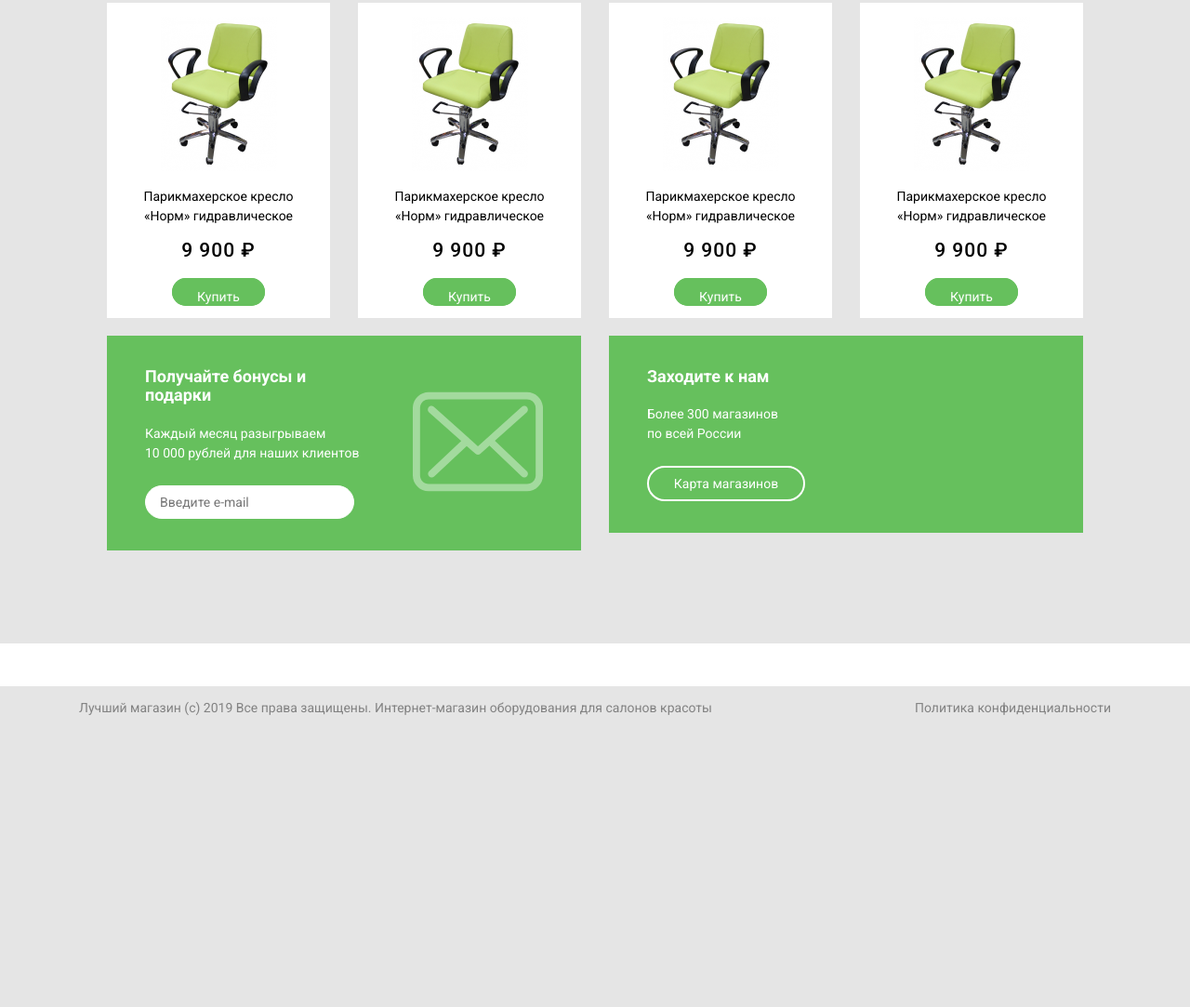
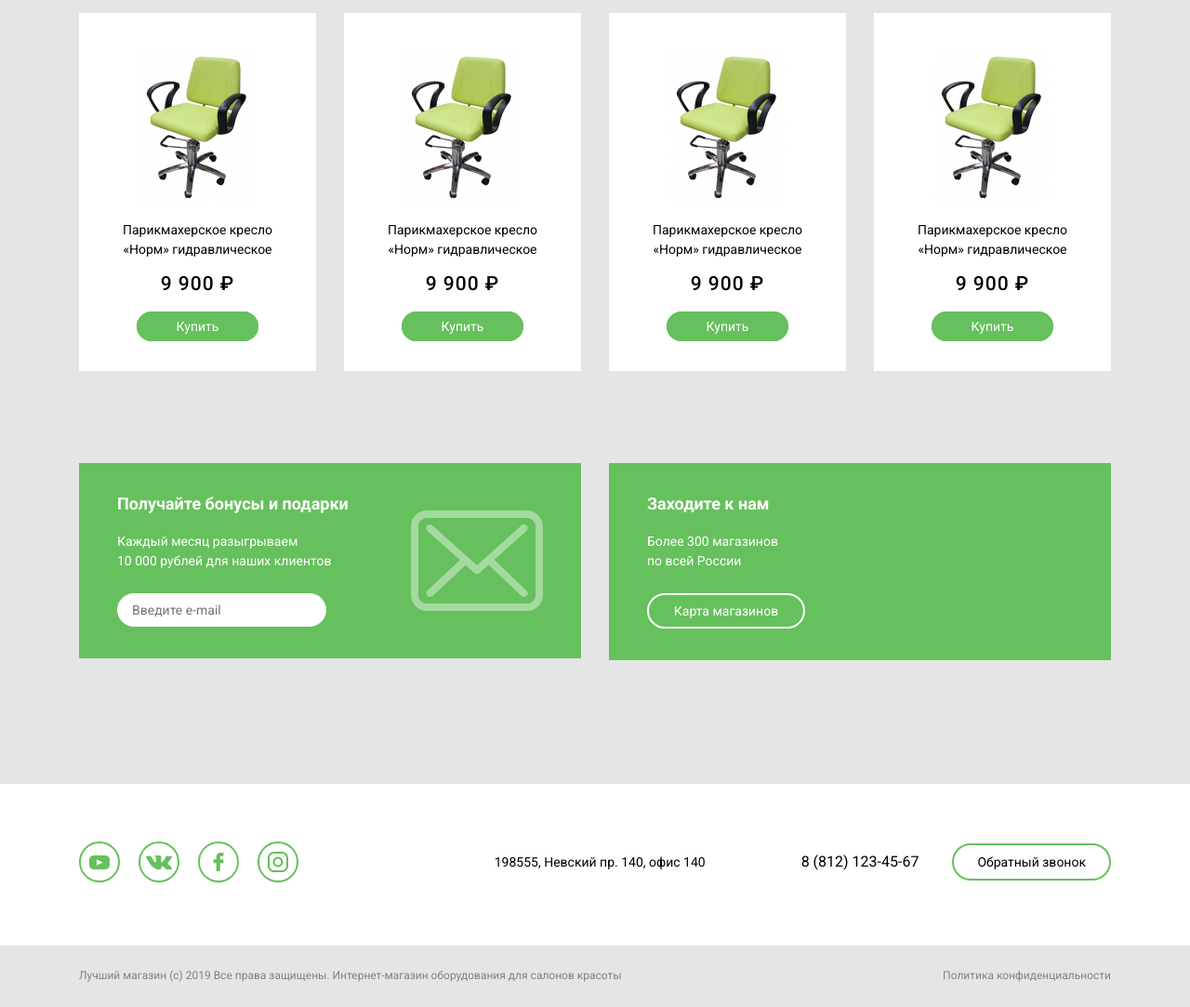
Before and after one commit to NadyaPod/beauty-project, a plain HTML site: page index.html in a window 1280 px wide. Shown: the part 1089-2172 px from the top of the page at 93% size. Before the commit the page ends 1873 px from the top, so only its background shows below. Drawn offline with nearby package versions, Linux system fonts and the light colour scheme.

Commit message:
footer styles added

```diff
--- a/css/style.css
+++ b/css/style.css
@@ -143,7 +143,7 @@ hr {
 
 .bg-white {
 	background-color: #fff;
-	padding: 23px 30px;
+	padding: 23px 30px 34px 30px;
 }
 
 .thumb {
@@ -193,6 +193,11 @@ hr {
 
 }
 
+.catalog {
+	padding-top: 100px;
+	padding-bottom: 133px;
+}
+
 .grid {
 	display: grid;
 	grid-template-columns: repeat(4, 1fr);
@@ -218,11 +223,13 @@ hr {
 .grid-item-left {
 	grid-column: 1 / 3;
 	grid-row: 3 / 4;
+	margin-top: 80px;
 }
 
 .grid-item-right {
 	grid-column: 3 / 5;
 	grid-row: 3 / 4;
+	margin-top: 80px;
 }
 
 .grid-item-catalog {
@@ -230,7 +237,7 @@ hr {
 }
 
 .grid-item-catalog .bg-white {
-	padding: 15px 30px;
+	padding: 40px 30px;
 }
 
 .grid-price {
@@ -238,7 +245,7 @@ hr {
 	font-weight: 500;
 	margin-top: 14px;
 	letter-spacing: 1px;
-	margin-bottom: 29px;
+	margin-bottom: 25px;
 }
 
 .bg-green p {
@@ -247,36 +254,106 @@ hr {
 }
 
 .grid-btn {
-	font-size: 14px;
-	color: #fff;
 	text-decoration: none;
-	border-radius: 20px;
+	border-radius: 30px;
 	border: 2px solid #66C05D;
 	background-color: #66C05D;;
-	padding: 10px 25px;
+	color: #fff;
+	padding: 6px 41px;
 	transition: 0.2s ease;
 	cursor: pointer;
-	padding-bottom: 0px;
-	margin-bottom: 5px;
+}
+
+.footer-top {
+	display: flex;
+	align-items: center;
+	justify-content: space-between;
+	padding-top: 25px;
+	padding-bottom: 20px;
 }
 
 
-.catalog {
-	padding: 100px;
-}
-
 .footer-bottom {
+	font-size: 12px;
 	display: flex;
 	justify-content: space-between;
 	color: #828282;
-	padding: 15px 0;
+	padding: 26px 0;
 }
 
 .footer-bottom p {
 	margin: 0;
 }
 
+
 .footer-bottom a {
 	color: #828282;
 	text-decoration: none;
 }
+
+.footer-info {
+	display: flex;
+	align-items: center;
+}
+
+.footer-info span {
+	font-size: 16px;
+	margin-left: 103px;
+}
+
+.footer-info span:first-child {
+	font-size: 14px;
+	margin-left: 0;
+}
+
+.footer-info button {
+	font-size: 14px;
+	border-radius: 20px;
+	border: 2px solid #66C05D;
+	background-color: transparent;
+	padding: 10px 25px;
+	margin-left: 36px;
+	transition: 0.2s ease;
+	cursor: pointer;
+}
+
+.footer-info button:hover {
+	background-color: #66C05D;
+}
+
+.social {
+	display: flex;
+	align-items: center;
+	list-style-type: none;
+	padding-left: 0;
+}
+
+.social-item {
+	margin-right: 20px;
+}
+
+.social-link {
+	display: block;
+	width: 40px;
+	height: 40px;
+	border: 2px solid #66C05D;
+	border-radius: 100%;
+	background-repeat: no-repeat;
+	background-position: center center;
+}
+
+.social-youtube {
+	background-image: url(/img/youtube.svg);
+}
+
+.social-vk {
+	background-image: url(/img/vk.svg);
+}
+
+.social-fb {
+	background-image: url(/img/fb.svg);
+}
+
+.social-instagram {
+	background-image: url(/img/instagram.svg);
+}
--- a/index.html
+++ b/index.html
@@ -114,9 +114,9 @@
 							<p>Каждый месяц разыгрываем<br>10 000 рублей для наших клиентов</p>
 							<input type="email" placeholder="Введите e-mail">
 						</div>
-						<div class="bg-green-item bg-green-img">
-							<img src="img/envelope.svg" alt="Envelope">
-						</div>
+
+						<img class="bg-green-img" src="img/envelope.svg" alt="Envelope">
+
 					</div>
 				</div>
 				<div class="grid-item grid-item-right">
@@ -132,17 +132,30 @@
 		</div>
 
 	</section>
+	<footer>
 		<div class="bg-white">
 			<div class="wrapper">
 				<div class="footer-top">
-
+					<div class="foter-top-item">
+						<ul class="social">
+							<li class="social-item"><a class="social-link social-youtube" href="#" target="_blank"></a></li>
+							<li class="social-item"><a class="social-link social-vk" href="#" target="_blank"></a></li>
+							<li class="social-item"><a class="social-link social-fb" href="#" target="_blank"></a></li>
+							<li class="social-item"><a class="social-link social-instagram" href="#" target="_blank"></a></li>
+						</ul>
+					</div>
+					<div class="footer-info">
+						<span>198555, Невский пр. 140, офис 140</span>
+						<span>8 (812) 123-45-67</span>
+						<button type="button">Обратный звонок</button>
+					</div>
 				</div>
 			</div>
 		</div>
 		<div class="wrapper">
 			<div class="footer-bottom">
 				<p>Лучший магазин (с) 2019 Все права защищены. Интернет-магазин оборудования для салонов красоты</p>
-				<a href="№">Политика конфиденциальности</a>
+				<a href="#">Политика конфиденциальности</a>
 			</div>
 		</div>
 	</footer>
```
Also changed, not shown: img/fb.svg (added), img/instagram.svg (added), img/vk.svg (added), img/youtube.svg (added).
